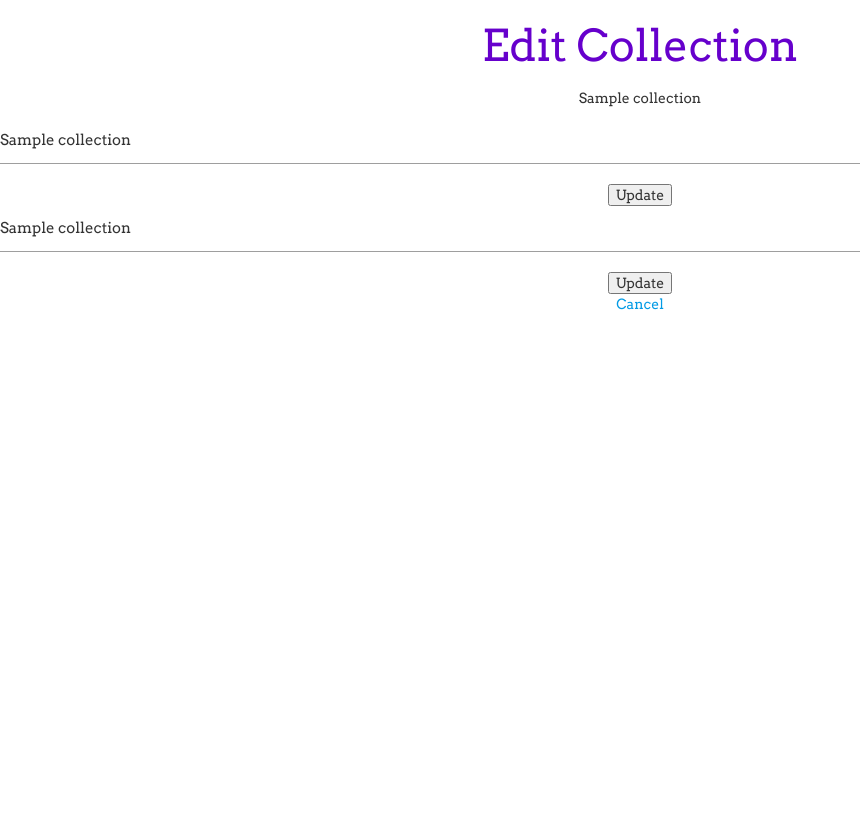
After one commit to Code-Institute-Submissions/data_centric_project_stream_three_bullet_it, a Flask app: template templates/edit_collection.html in a window 1280 px wide. The commit adds this page. Shown: the whole page, without its empty margins (0-860 px from the left). Run offline with Flask 2, Linux system fonts and the light colour scheme; the template is opened without the code that fills it: most values are stand-ins (such as "Sample title", 1, 10 or a date in 2020); some libraries are stand-ins or nearby versions.

Commit message:
Edit item functionality

```diff
--- a/app.py
+++ b/app.py
@@ -39,22 +39,65 @@
     create_collection_for_user(username,collection_name)
     return redirect(username + "/get_collections")
 
+@app.route("/<username>/delete_collection/<collection_id>", methods=["POST"])
+def delete_collection(username, collection_id):
+    mongo.db[username].remove({'_id': ObjectId(collection_id)})
+    return redirect(username + "/get_collections")
+
+@app.route("/<username>/edit_collection/<collection_id>")
+def edit_collection(username, collection_id):
+    collection=mongo.db[username].find_one({'_id': ObjectId(collection_id)})
+    return render_template('edit_collection.html', username=username, collection=collection)
+
+@app.route("/<username>/update_collection/<collection_id>", methods=['POST'])
+def update_collection(username, collection_id):
+    mongo.db[username].update({"_id":ObjectId(collection_id)}, {"$set": {"name": request.form['collection_name']}})
+    return redirect(username + "/get_collections")
+
+@app.route("/<username>/update_collection/<collection_id>/<item_id>", methods=['POST'])
+def update_collection_item_name(username, collection_id, item_id):
+    updated_text = request.form[item_id]
+    mongo.db[username].update({"_id":ObjectId(collection_id), "collection_items": {"$elemMatch": {"item_id": int(item_id)}}}, {"$set": {"collection_items.$.collection_item_name":updated_text}})
+
+    return redirect(username + "/get_collections")
+
+
 @app.route("/<username>/<collection_name>")
 def view_collection_by_user(username, collection_name):
     collection_items = load_collection_items_from_mongo(username, collection_name)
     return render_template("collection_items.html", username=username, collection_name=collection_name, collection_items=collection_items)
 
+
 @app.route("/<username>/<collection_name>/add_item", methods=["POST"])
 def add_item_to_collection(username, collection_name):
-    collection_item= request.form['collection_item']
-    collection_item_details = {"collection_item": collection_item }
+    print ("here")
+    print (collection_name)
+    collection_item= request.form['collection_item_name']
+    max_id = get_max_id(username, collection_name)
+    try:
+        int(max_id)
+        new_id = max_id
+    except ValueError:
+        new_id = 1
+
+    collection_item_details = {"collection_item_name": collection_item, "item_id": new_id }
     save_collection_items_to_mongo(username, collection_name, collection_item_details)
     return redirect(username + "/" + collection_name)
 
 #---------------------------------------functions--------------------------------------
+def get_max_id(username, collection_name):
+        collection = mongo.db[username].find_one({"name": collection_name})
+        # Here we want to loop through the collection and get the highest id already in use, then add One to it
+        max_id = 0
+        for each in collection['collection_items']:
+            if each['item_id'] > max_id:
+                max_id = each['item_id']
+        max_id = max_id + 1
+        return max_id
 
 def create_collection_for_user(username, collection_name):
         mongo.db[username].insert({'name': collection_name, 'collection_items': [] })
+
 
 def load_collections_by_username(username):
         return mongo.db[username].find()
--- a/templates/collection_items.html
+++ b/templates/collection_items.html
@@ -16,14 +16,14 @@
 
 
     <form method="POST" action="/{{username}}/{{collection_name}}/add_item">
-        <input type="text" name="collection_item"/>
+        <input type="text" name="collection_item_name"/>
         <input type="submit" value="Add"/>
     </form>
 
     {% if collection_items %}
         {% for i in collection_items %}
             {% for item in i.collection_items %}
-                <p>{{item.collection_item}}</p>
+                <p>{{item.collection_item_name}}</p>
             {% endfor %}
         {% endfor %}
     {% else %}
--- /dev/null
+++ b/templates/edit_collection.html
@@ -0,0 +1,44 @@
+<!DOCTYPE html>
+<html lang="en">
+
+<head>
+    <meta charset="UTF-8">
+    <meta name="viewport" content="width=device-width, initial-scale=1.0">
+    <meta http-equiv="X-UA-Compatible" content="ie=edge">
+    <title>Bullet Journal</title>
+    <link href="https://stackpath.bootstrapcdn.com/bootstrap/3.3.7/css/bootstrap.min.css" rel="stylesheet" integrity="sha384-BVYiiSIFeK1dGmJRAkycuHAHRg32OmUcww7on3RYdg4Va+PmSTsz/K68vbdEjh4u" crossorigin="anonymous">
+    <link rel="stylesheet" href="https://use.fontawesome.com/releases/v5.0.13/css/all.css" integrity="sha384-DNOHZ68U8hZfKXOrtjWvjxusGo9WQnrNx2sqG0tfsghAvtVlRW3tvkXWZh58N9jp" crossorigin="anonymous">
+    <link rel="stylesheet" href="https://cdnjs.cloudflare.com/ajax/libs/materialize/0.100.2/css/materialize.min.css">
+    <link href="https://fonts.googleapis.com/icon?family=Material+Icons" rel="stylesheet">
+    <link rel="stylesheet" type="text/css" href="{{ url_for('static',filename='css/style.css') }}">
+</head>
+
+<body>
+    <h3>Edit Collection</h3>
+
+
+{% for i in collection.collection_items %}
+                <p>{{i.collection_item_name}}</p>
+{% endfor %}
+
+    <form action="/{{username}}/update_collection/{{collection._id}}" method="POST">
+        <input name="collection_name" type="text" value="{{collection.name}}">
+        <input type="submit" value="Update" />
+    </form>
+       {% for i in collection.collection_items %}
+        <form action="/{{username}}/update_collection/{{collection._id}}/{{i.item_id}}" method="POST">
+            <input name="{{i.item_id}}" type="text" value="{{i.collection_item_name}}">
+            <input type="submit" value="Update" />
+        </form>
+        {% endfor %}
+
+
+    <a href="{{ url_for('get_collections', username=username) }}">
+                Cancel
+            </a>
+
+    </div>
+    </div>
+</body>
+
+</html>
```
Also changed, not shown: templates/collections.html (+12 -1 lines).
